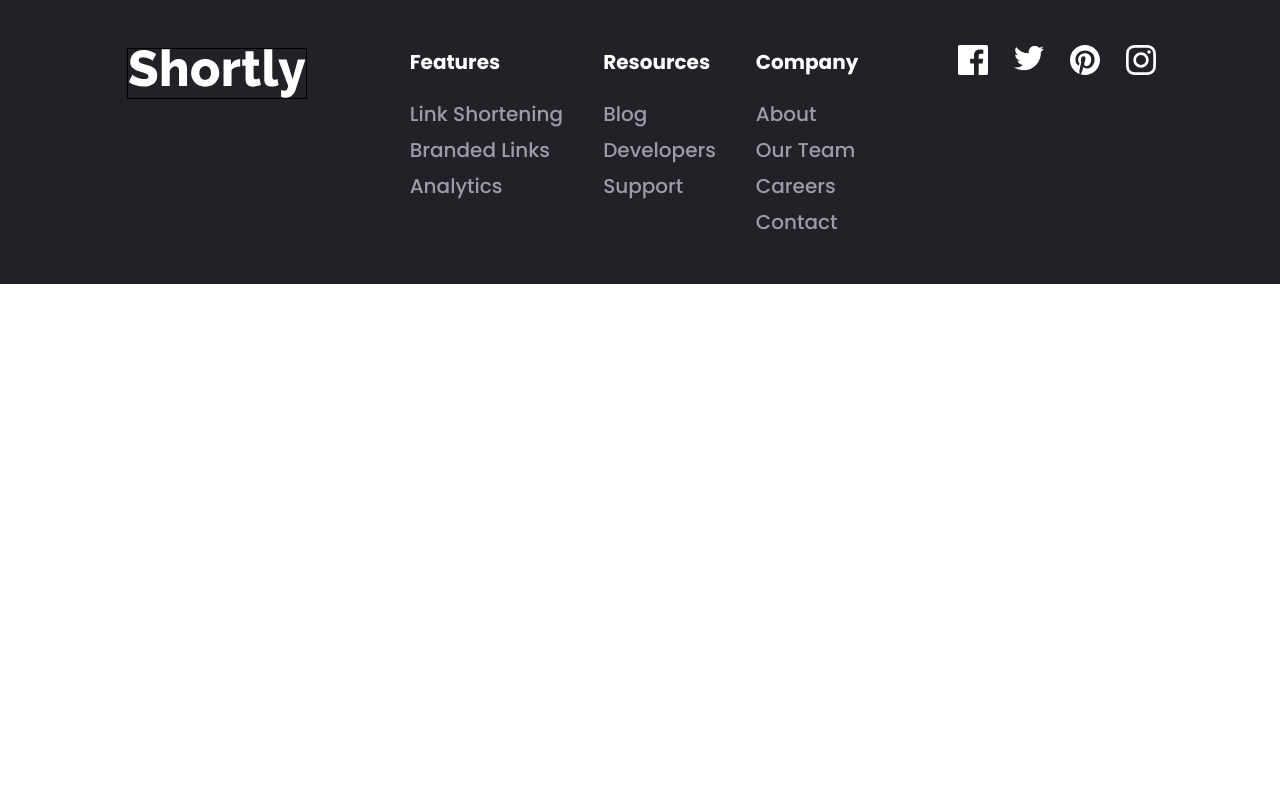
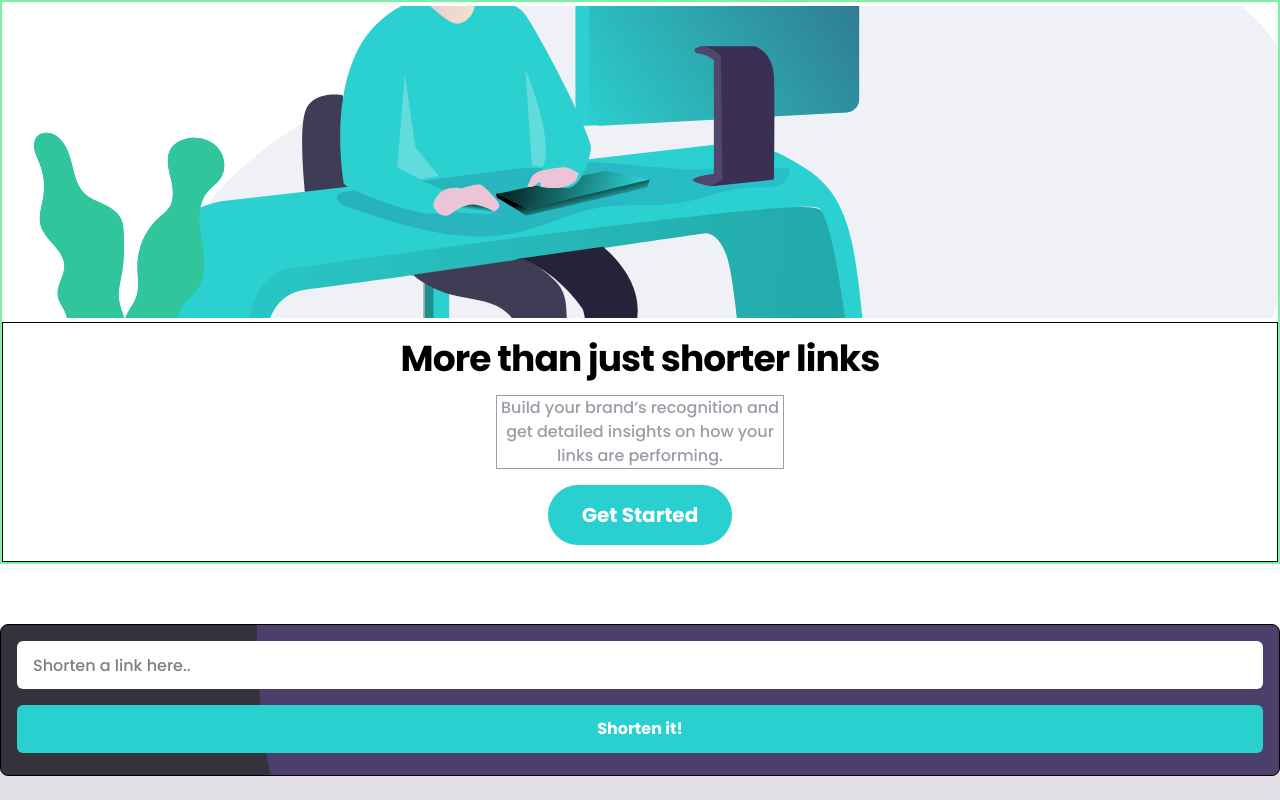
Before and after one commit to KLapitan/URL_Shortener, a React (Vite) app: page / in a window 1280 px wide. Shown: the top 800 px of the page. Built offline with nearby package versions, Linux system fonts and the light colour scheme.

Commit message:
done:input section in small view

```diff
--- /dev/null
+++ b/src/components/button.jsx
@@ -0,0 +1,7 @@
+const Button = ({children,classname}) => {
+return(
+<button className={`${classname}`}>{children}</button>
+)
+
+}
+export default Button;
--- a/src/components/hero.jsx
+++ b/src/components/hero.jsx
@@ -0,0 +1,40 @@
+import UrlInput from "./input";
+import Button from "./button";
+const Hero = () => {
+
+return(
+
+<main className="h-auto">
+    <section className="h-auto  border-2 border-green-300" >
+
+        {/* image container */}
+          <div className="w-full  h-80   overflow-hidden ">
+
+            <picture>
+              <img src="/images/illustration-working.svg" alt="herosectionlogo"  className=" p-1 w-full h-full  object-cover object-left ml-7"/>
+            </picture>
+
+          </div>
+            <div className="w-full font-Poppins p-4 flex flex-col items-center gap-4 border">
+                <h2 className="text-center text-4xl font-bold tracking-tight">More than just shorter links</h2>
+
+                <p className=" border text-center text-NGray500 w-72">Build your brand’s recognition and get detailed insights on how your links are performing.</p>
+
+                <Button classname="text-white bg-PBlue400 font-bold text-xl  py-4 rounded-full w-46 h-full">Get Started</Button>
+            </div>
+
+
+
+    </section>
+
+      <UrlInput/>
+
+</main>
+)
+
+}
+export default Hero;
+
+
+
+// bg-[url('/images/illustration-working.svg')] border h-140  bg-no-repeat bg-[length:140%] bg-left scale-100
--- /dev/null
+++ b/src/components/input.jsx
@@ -0,0 +1,29 @@
+import Button from "./button"
+const UrlInput = () => {
+return(
+<section className="h-75 relative z-20">
+<div className=" h-35 w-full bg-white z-30 ">
+
+
+{/* input */}
+<div className="absolute min-w-auto sm:w-full sm:left-0 border h-38 bg-NGray900 z-70 top-15 left-5 p-4 rounded-lg flex flex-col gap-4 font-Poppins bg-[url('/images/bg-shorten-mobile.svg')] bg-[length:80%] bg-top-right bg-no-repeat">
+<input type="text" placeholder="Shorten a link here.."  className="bg-white w-full h-12 rounded-md px-4"/>
+<Button classname="bg-PBlue400 w-full h-12 rounded-md text-white font-bold ">Shorten it!</Button>
+</div>
+
+</div>
+
+
+<div className="h-35 w-full bg-NGray500/30 z-30"></div>
+
+
+</section>
+
+
+)
+
+
+
+
+}
+export default UrlInput
--- a/src/components/navigation.jsx
+++ b/src/components/navigation.jsx
@@ -0,0 +1,4 @@
+const nav = () => {
+
+}
+export default nav;
--- a/src/page/URL-Layout.jsx
+++ b/src/page/URL-Layout.jsx
@@ -1,3 +1,4 @@
+import Hero from "../components/hero"
 import Footer from "../components/footer"
 
 const links = [
@@ -49,7 +50,7 @@ const Layout = () => {
 return(
 <>
 
-
+<Hero/>
 <Footer links={links}  socMedia={socialMedia}/>
 </>
 )
```
